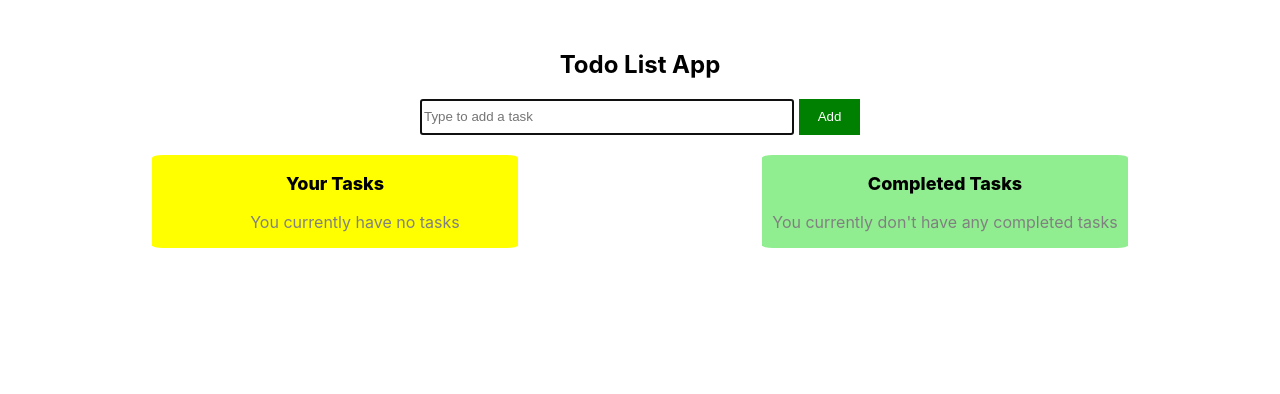
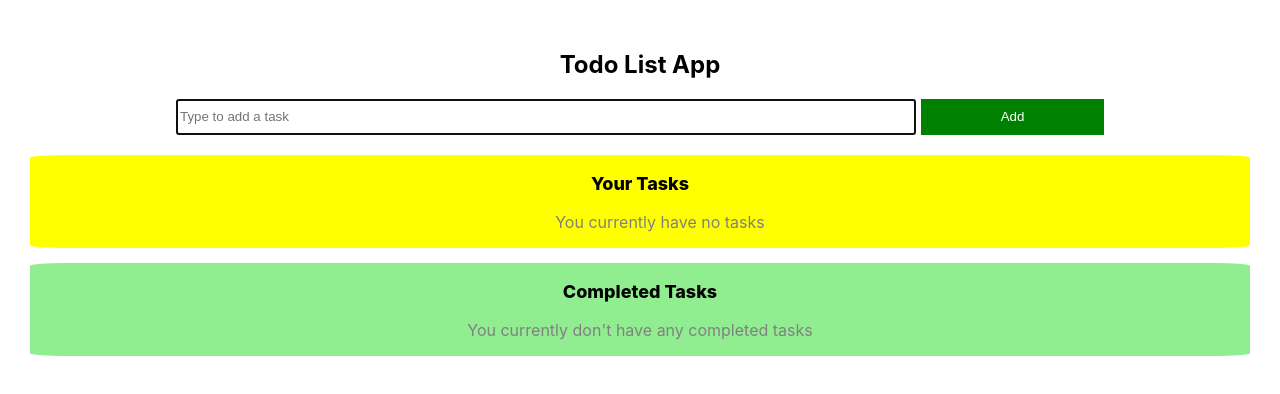
Before and after one commit to Bazee-code/Journee, a React (Create React App) app: page / in a window 1280 px wide. Shown: the top 394 px of the page. Built offline with nearby package versions, Linux system fonts and the light colour scheme.

Commit message:
Remove unused imports

```diff
--- a/src/components/CompletedItemsList.tsx
+++ b/src/components/CompletedItemsList.tsx
@@ -1,27 +1,5 @@
-import styled from 'styled-components'
 import { useAppSelector } from '../types'
-
-const CompletedItemContainer = styled.div`
-    width : 30%;
-    background-color : #90EE90;
-    border-radius : 3%;
-`
-const Title = styled.p`
-    color : #000;
-    text-align : center;
-    font-size : 18px;
-    font-weight : 800;
-`
-const P = styled.p`
-    font-size : 18px;
-    font-weight : 500;
-    text-decoration : line-through;
-`
-const CompletedText = styled.p`
-    text-align : center;
-    font-size : 16px;
-    color : grey;
-`
+import { CompletedItemContainer, Title, CompletedText, ItemText } from '../styles/completed-items-styles'
 
 const CompletedItemsList = () => {
 
@@ -37,8 +15,8 @@ const CompletedItemsList = () => {
                             return (
                             <ul key={item.id}>
                                 <li>
-                                    <P>{item.text}
-                                    </P>
+                                    <ItemText>{item.text}
+                                    </ItemText>
                                 </li>
                             </ul>
                              )}
--- a/src/styles/all-items-styles.tsx
+++ b/src/styles/all-items-styles.tsx
@@ -1,8 +1,15 @@
 import styled from "styled-components";
+import { device } from './breakpoints'
 
 export const ItemsContainer = styled.div`
     width : 100%;
     display : flex;
     justify-content : space-around;
     margin-top : 20px;
+
+    @media ${device.mobileM}{
+        display : flex;
+        flex-direction: column;
+        cursor : pointer;
+    }
 `
--- a/src/styles/input-styles.tsx
+++ b/src/styles/input-styles.tsx
@@ -1,15 +1,22 @@
 import styled from 'styled-components'
+import { device } from './breakpoints'
 
-export const InputContainer = styled.div`
+export const InputContainer = styled.form`
     width : 100%;
     display : flex;
     justify-content : center;
+
 `
 
 export const InputElement = styled.input`
     width : 30%;
     height : 30px;
     cursor : pointer;
+
+    @media ${device.mobileM}{
+        width : 60%;
+        cursor : pointer;
+    }
 `
 export const Button = styled.button`
     margin-left : 5px;
@@ -18,4 +25,9 @@ export const Button = styled.button`
     background-color : green;
     color : #FFF;
     border : none;
+
+    @media ${device.mobileM}{
+        width : 15%;
+        cursor : pointer;
+    }
 `
--- a/src/styles/item-list-styles.tsx
+++ b/src/styles/item-list-styles.tsx
@@ -1,9 +1,16 @@
 import styled from 'styled-components'
+import { device } from './breakpoints';
 
 export const ItemListContainer = styled.div`
   width : 30%;
   background-color : yellow;
   border-radius : 3%;
+
+  @media ${device.mobileM}{
+    width : 100%;
+    cursor : pointer;
+    margin-bottom : 15px;
+}
 `
 export const Title = styled.p`
     color : #000;
@@ -11,25 +18,24 @@ export const Title = styled.p`
     font-size : 18px;
     font-weight : 800;
 `
-export const List = styled.ul`
-  // display: flex;
-  // box-sizing: border-box;
-`;
 
 export const Item = styled.li`
   display: flex;
   flex-direction: row
+
 `;
 
 export const ItemInput = styled.input`
   height :28px;
   width : 70%;
+  margin-bottom : 10px;
 `;
 
 export const ItemCheckbox = styled.input.attrs({
   type: "checkbox",
 })`
   margin-top : 10px;
+  margin-right : 10px;
 `;
 
 export const ItemListText = styled.p`
@@ -43,5 +49,4 @@ export const ItemDeleteButton = styled.button`
   border : none;
   height : 28px;
   background: none;
-  // margin-top : 10px;
 `
--- a/styles/header.js
+++ /dev/null
@@ -1,5 +0,0 @@
-import styled from "styled-components";
-
-export const H2 = styled.h2`
-    text-align : center
-`
```
